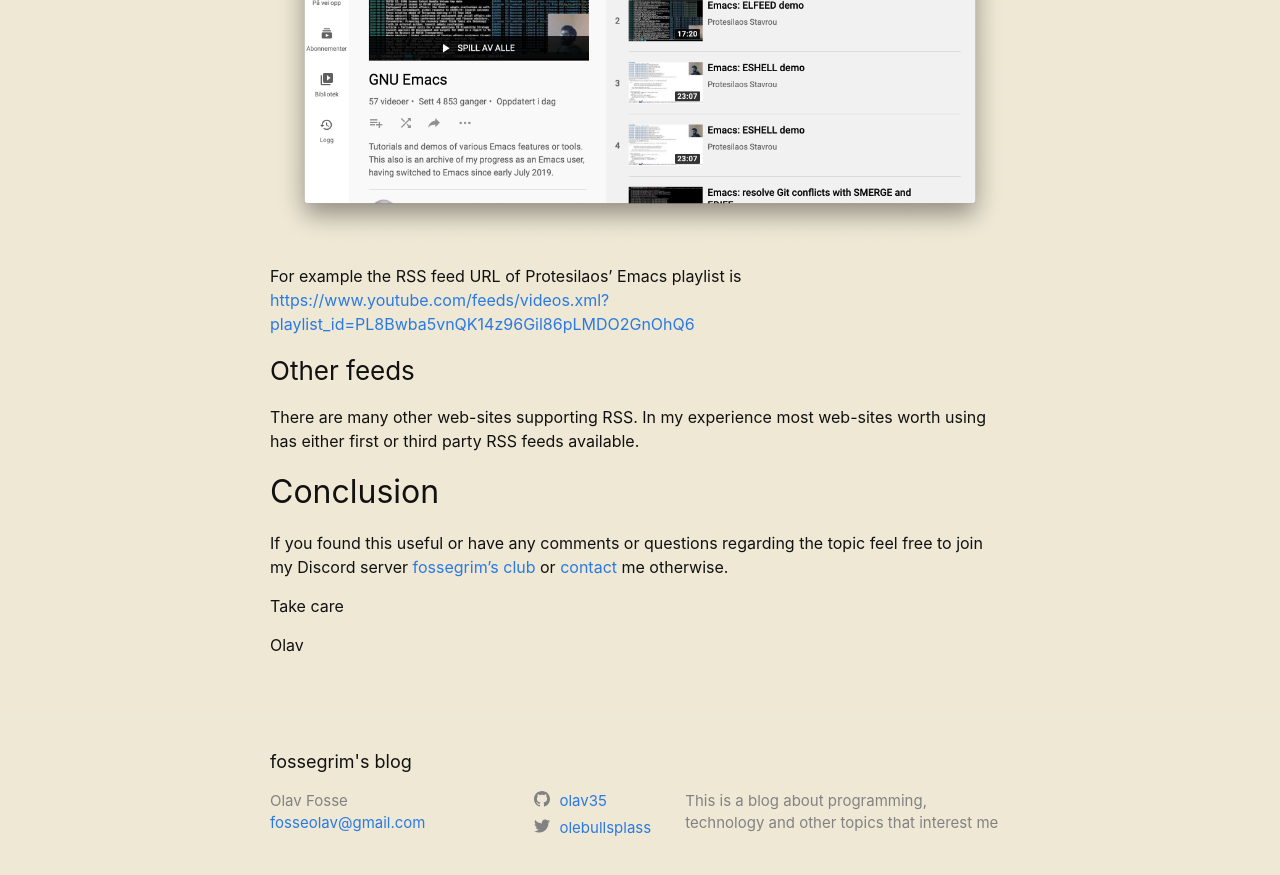
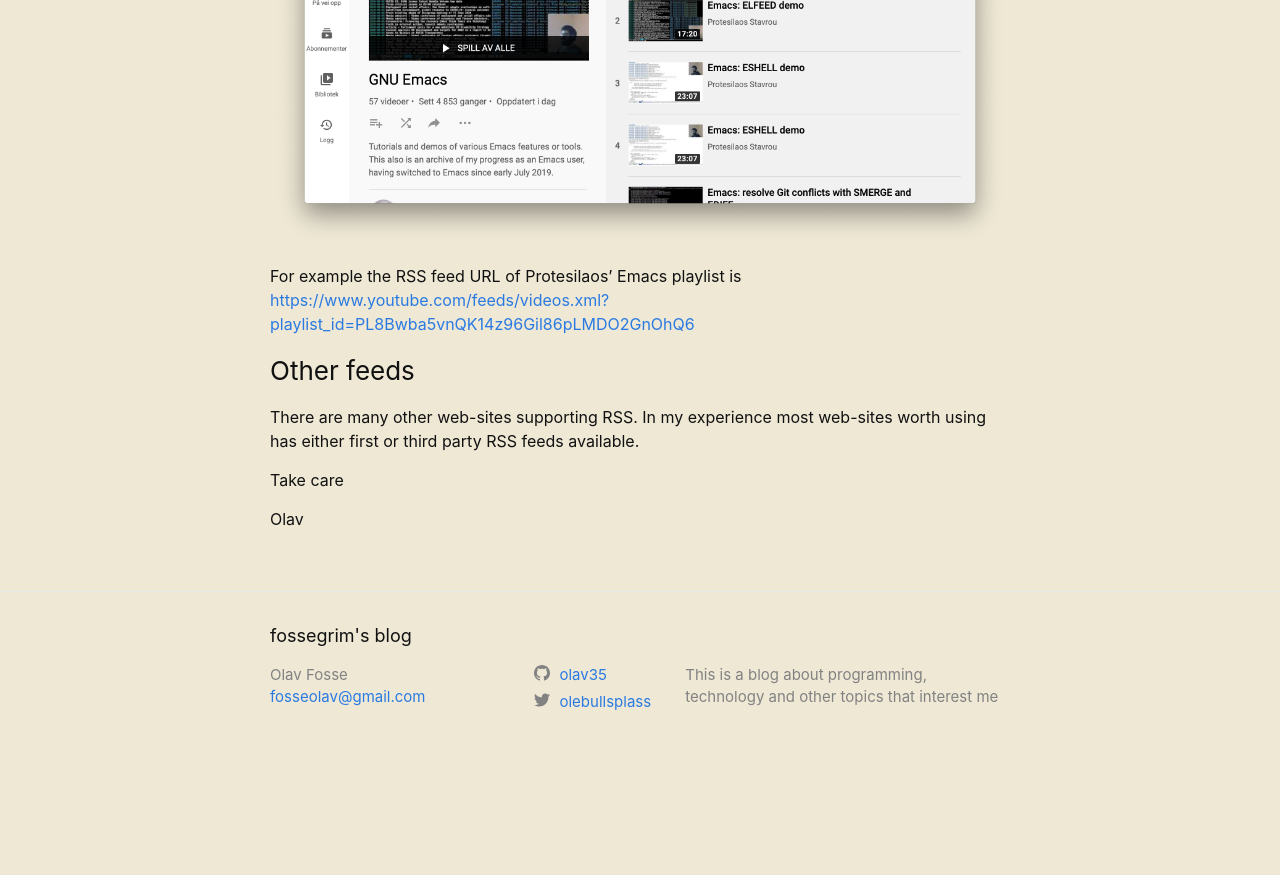
Before and after one commit to fossegrim/fossegr.im, a Jekyll site: the page built from _posts/2020-06-09-rss-or-how-to-use-the-internet-without-letting-it-use-you.markdown, in a window 1280 px wide and 900 px high, scrolled down 2933 px. Shown: the top 875 px of the window. Built offline with Jekyll 4.4.1, drawn with Linux system fonts in a browser that asks for light colours; after the commit the page ends 3707 px from its top, so only the background shows below that.

Commit message:
Remove discord sever shilling

```diff
--- a/_posts/2020-06-09-rss-or-how-to-use-the-internet-without-letting-it-use-you.markdown
+++ b/_posts/2020-06-09-rss-or-how-to-use-the-internet-without-letting-it-use-you.markdown
@@ -65,9 +65,6 @@
 ### Other feeds
 There are many other web-sites supporting RSS. In my experience most web-sites worth using has either first or third party RSS feeds available.
 
-## Conclusion
-If you found this useful or have any comments or questions regarding the topic feel free to join my Discord server [fossegrim's club](https://discord.gg/cK6WSHh) or [contact](/contact/) me otherwise.
-
 Take care
 
 Olav
```
